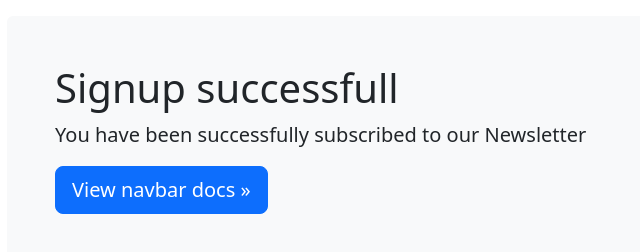
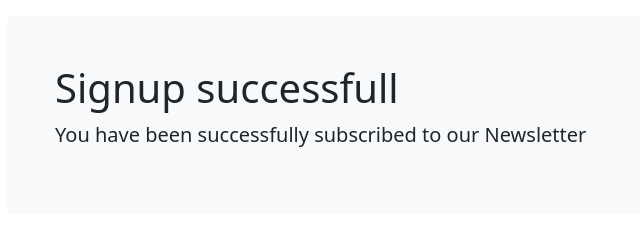
Before and after one commit to Michal-Forman/Forman-Newsletter, a website: page success.html in a window 1280 px wide. Shown: the whole page, without its empty margins (75-715 px from the left). Drawn offline with nearby package versions, Linux system fonts and the light colour scheme.

Commit message:
third Commit

```diff
--- a/success.html
+++ b/success.html
@@ -11,7 +11,6 @@
     <div class="bg-body-tertiary p-5 rounded mt-3">
       <h1>Signup successfull</h1>
       <p class="lead">You have been successfully subscribed to our Newsletter</p>
-      <a class="btn btn-lg btn-primary" href="http://localhost:3000" role="button">View navbar docs »</a>
     </div>
   </main>
 </body>
```
